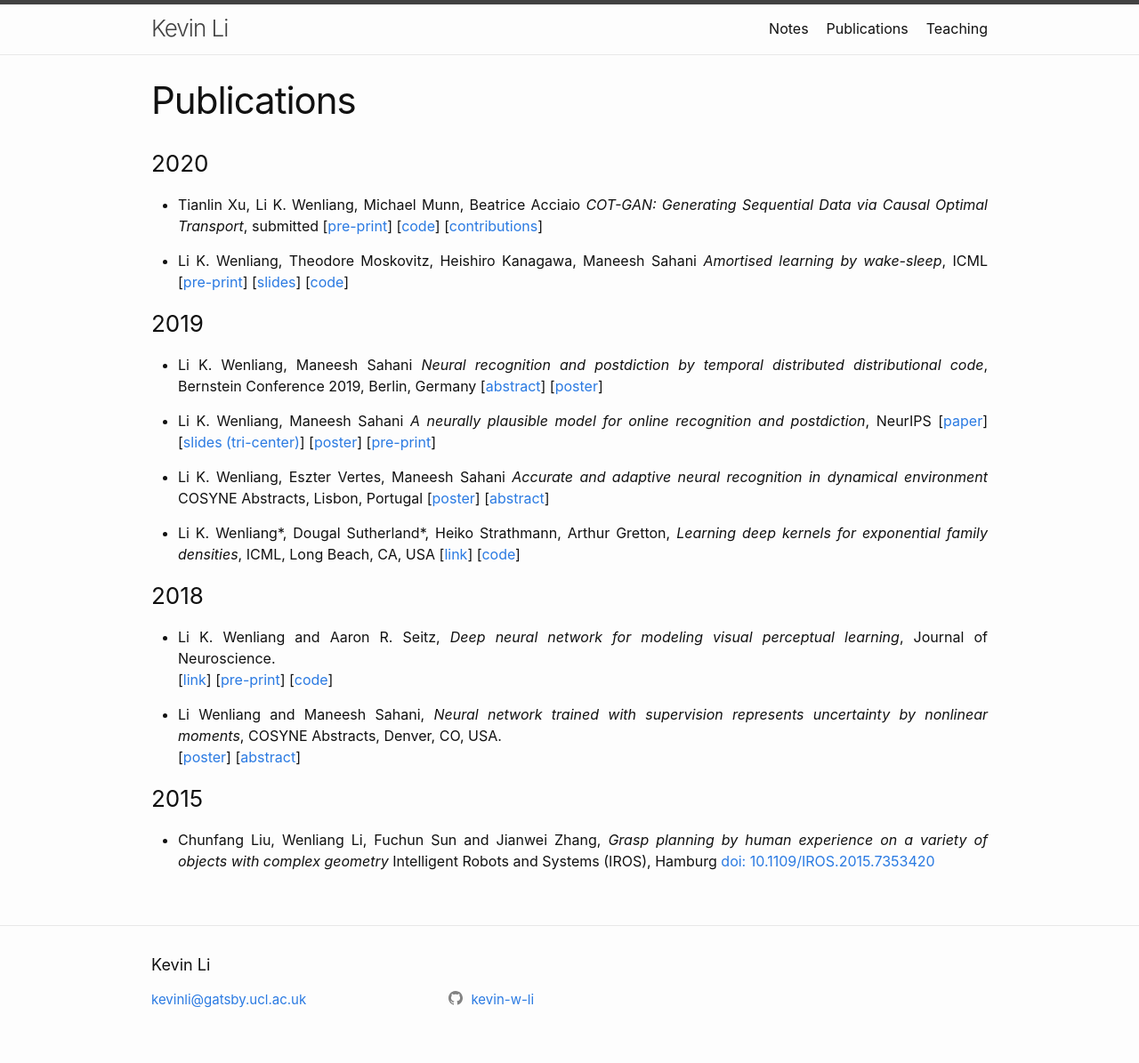
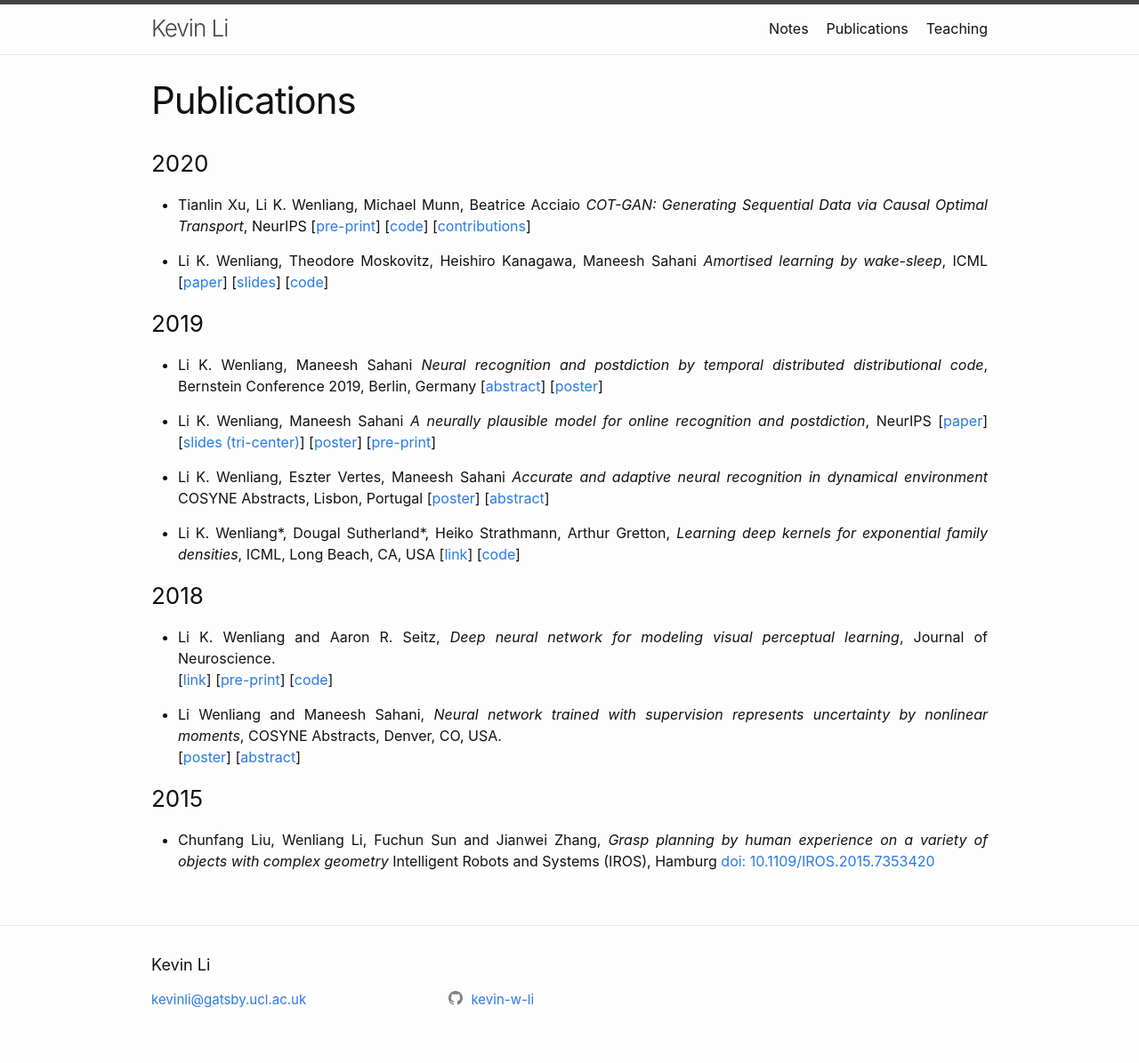
Before and after one commit to kevin-w-li/kevin-w-li.github.io, a Jekyll site: the page built from _pages/publication.md, in a window 1280 px wide. Shown: the whole page at 89% size. Built offline with Jekyll 4.4.1, drawn with Linux system fonts in a browser that asks for light colours.

Commit message:
Update publication.md

```diff
--- a/_pages/publication.md
+++ b/_pages/publication.md
@@ -6,15 +6,15 @@ title: Publications
 ### 2020
 
 * Tianlin Xu, Li K. Wenliang, Michael Munn, Beatrice Acciaio
-  *COT-GAN: Generating Sequential Data via Causal Optimal Transport*, submitted
+  *COT-GAN: Generating Sequential Data via Causal Optimal Transport*, NeurIPS
  [[pre-print]( https://arxiv.org/abs/2006.08571 )]
 [[code](  https://github.com/neuripss2020/COT-GAN  )]
 [[contributions]({{ "/pubs/cotgan_contribs.txt" | absolute_url }})]
 
 * Li K. Wenliang, Theodore Moskovitz, Heishiro Kanagawa, Maneesh Sahani
   *Amortised learning by wake-sleep*, ICML
-  [[pre-print]( https://arxiv.org/abs/2002.09737 )]
-[[slides]({{"/pubs/alws_talk.pdf" | absolute_url }})]
+  [[paper]( https://proceedings.icml.cc/static/paper_files/icml/2020/5769-Paper.pdf )]
+[[slides](https://icml.cc/media/Slides/icml/2020/virtual(no-parent)-16-20-00UTC-6696-amortised_learn.pdf)]
 [[code](https://github.com/kevin-w-li/al-ws)]
 
 
```
